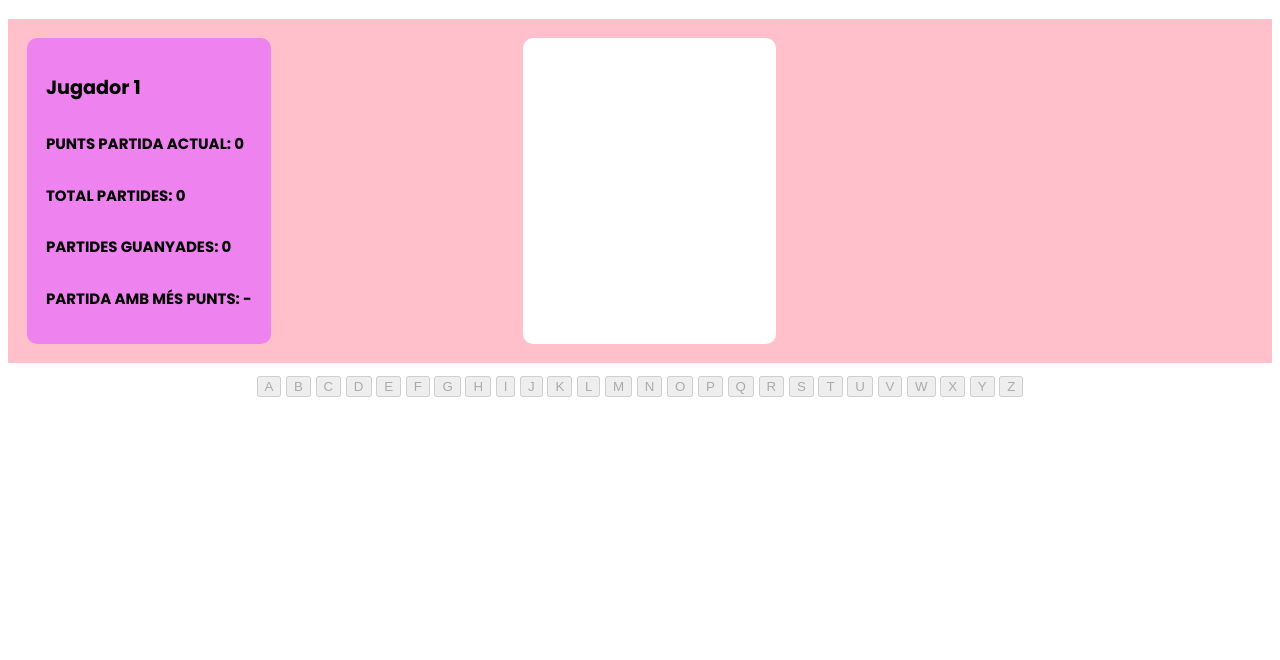
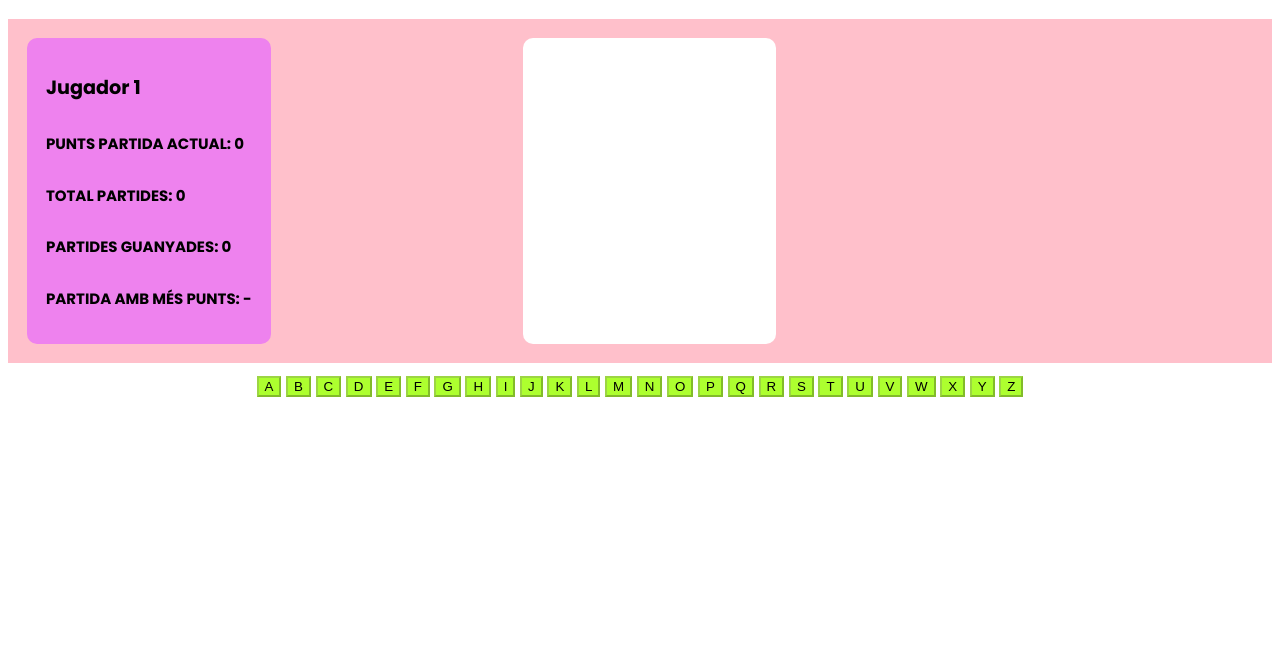
Before and after one commit to JavierGimSan/JocPenjat, a plain HTML site: page index.html in a window 1280 px wide. Shown: the part 140-800 px from the top of the page. Drawn offline with nearby package versions, Linux system fonts and the light colour scheme.

Commit message:
merge de la branca al main

```diff
--- a/styles/style.css
+++ b/styles/style.css
@@ -76,3 +76,8 @@ header{
     justify-content: center;
     margin-top: 10px;
 }
+
+button{
+    background-color: greenyellow;
+    color: black;
+}
```
